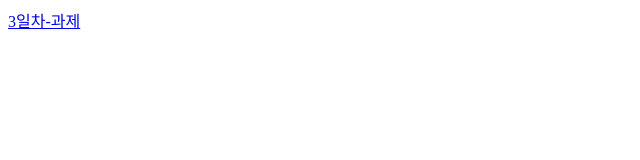
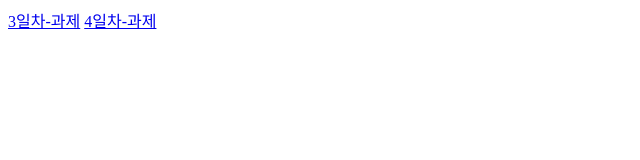
Before and after one commit to YunheeAhn/noona-js-3day, a plain HTML site: page index.html in a window 1280 px wide. Shown: the whole page, without its empty margins (0-640 px from the left). Drawn offline with Linux system fonts and the light colour scheme.

Commit message:
new code - 4day

```diff
--- a/index.html
+++ b/index.html
@@ -10,5 +10,7 @@
     <a href="/2일차 - 배열/index.html">2일차</a>
     <a href="/3일차 - 객체, if문/index.html">3일차</a> -->
     <a href="/3일차 - 객체,if문 과제/index.html">3일차-과제</a>
+    <a href="/4일차 - for문/index.html">4일차-과제</a>
+</body>
 </body>
 </html>
```
Also changed, not shown: 4일차 - for문/comm.css (added), 4일차 - for문/index.html (added), 4일차 - for문/index.js (added).
